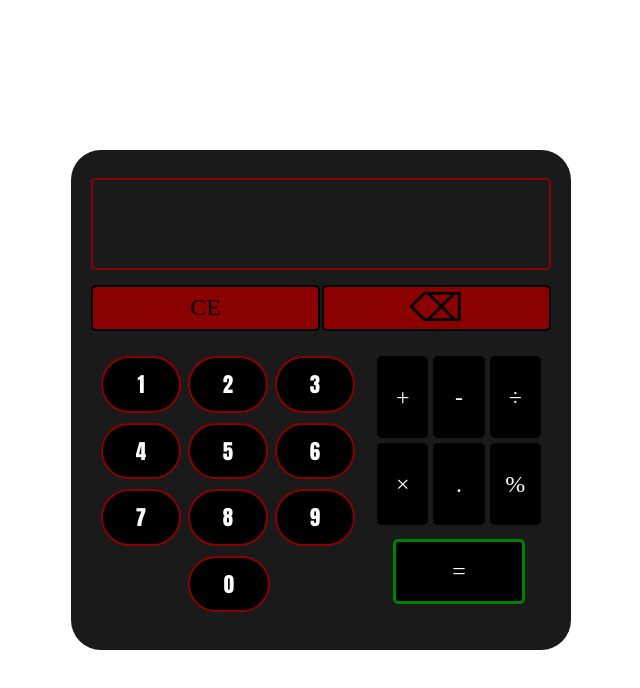
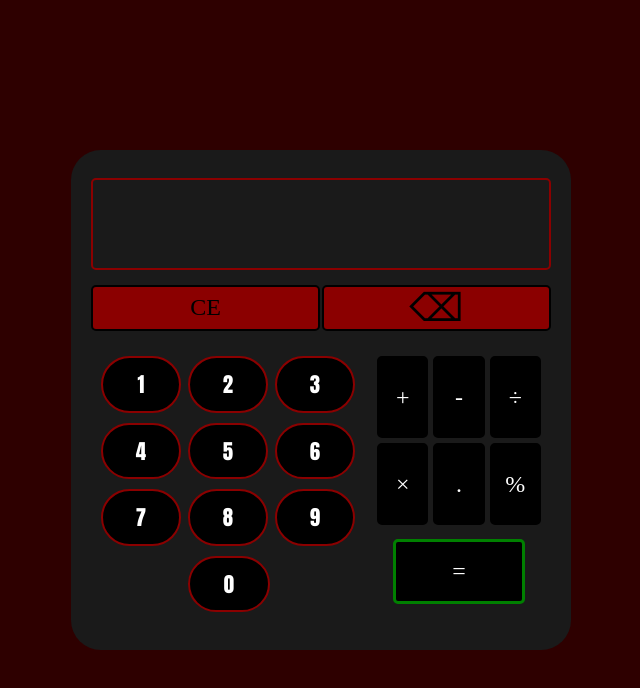
Before and after one commit to Visktor/Odin-Calc, a plain HTML site: page index.html in a window 1280 px wide. Shown: the whole page, without its empty margins (319-959 px from the left). Drawn offline with Linux system fonts and the light colour scheme.

Commit message:
Change the background color to red

```diff
--- a/index.css
+++ b/index.css
@@ -7,6 +7,7 @@
 body {
     height: 100vh;
     width: 100vw;
+    background-color: #2e0000;
 }
 
 main {
```
